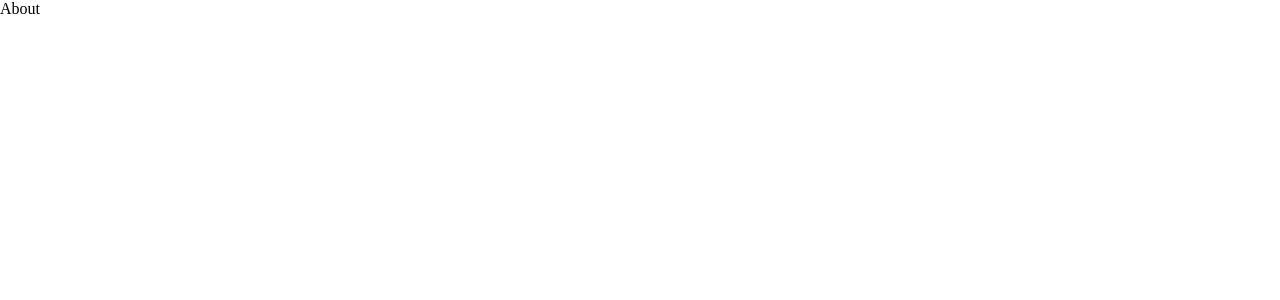
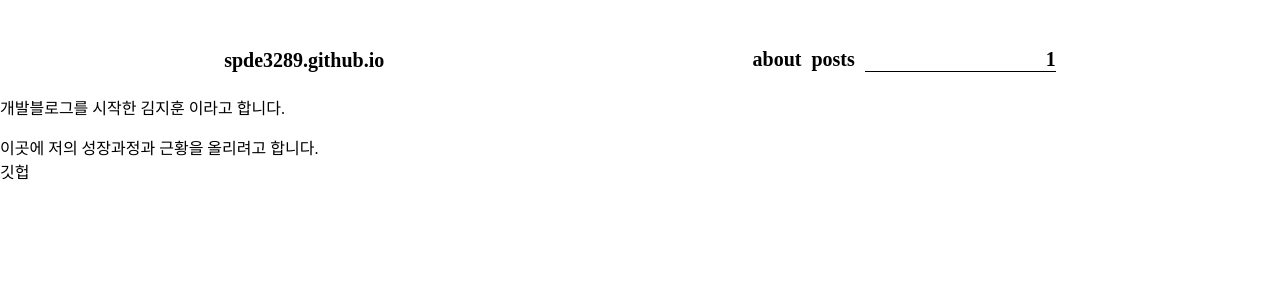
Before and after one commit to spde3289/spde3289.github.io, a React (Create React App) app: page /about in a window 1280 px wide. Shown: the top 300 px of the page. Built offline with nearby package versions, Linux system fonts and the light colour scheme.

Commit message:
Update about.js

```diff
--- a/src/pages/about.js
+++ b/src/pages/about.js
@@ -1,8 +1,16 @@
 import React from 'react';
+import MainHeader from '../components/MainHeader'
 
 const About = () => {
     return(
-        <div>About</div>
+        <div>
+        <MainHeader></MainHeader>
+        <div>
+            개발블로그를 시작한 김지훈 이라고 합니다.<p/>
+            이곳에 저의 성장과정과 근황을 올리려고 합니다.
+        </div>
+        <div><a href='https://github.com/spde3289'>깃헙</a></div>
+        </div>
     );
 }
 
```
